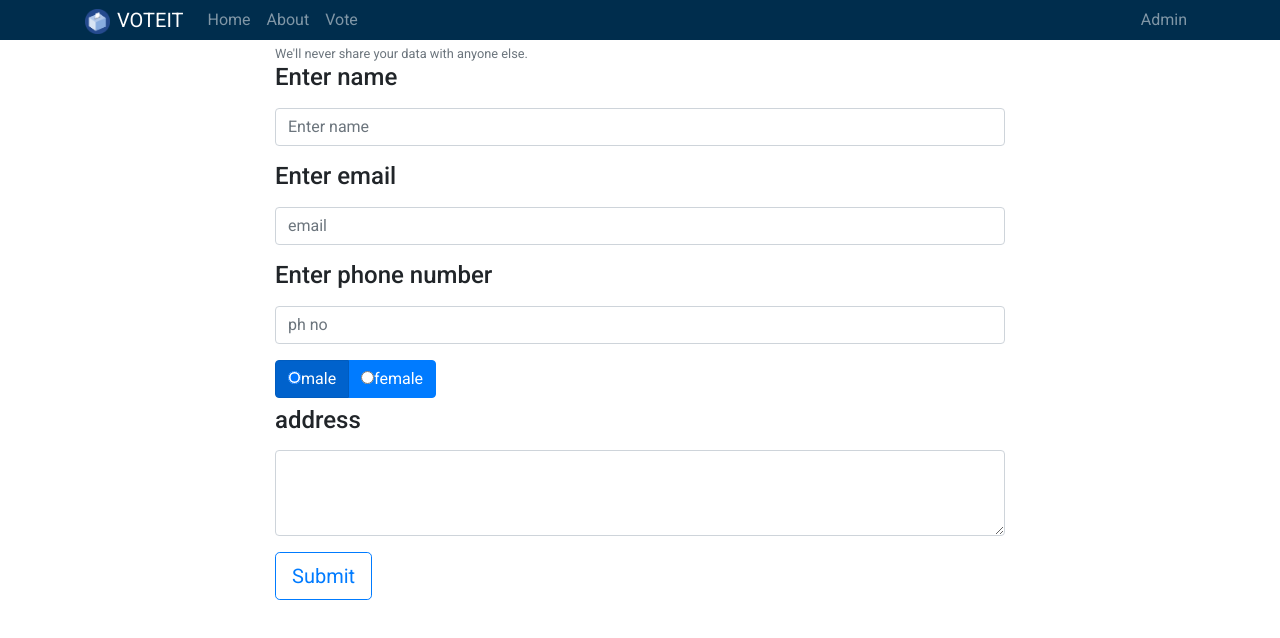
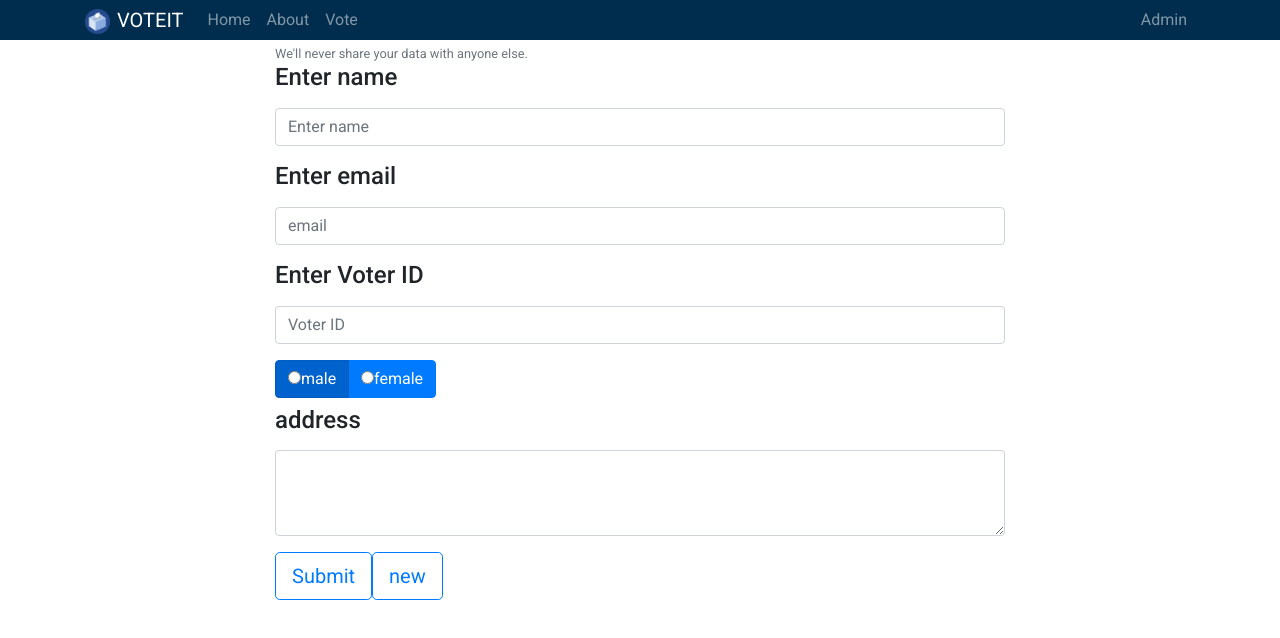
Before and after one commit to kishorenadiger/Blockchain-based-e-voting, an Angular app in the folder front end/voteit/: page /details in a window 1280 px wide. Shown: the top 638 px of the page. Built offline with nearby package versions, Linux system fonts and the light colour scheme.

Commit message:
form module working

```diff
--- a/front end/voteit/src/app/components/getinfoarmy/getinfoarmy.component.html
+++ b/front end/voteit/src/app/components/getinfoarmy/getinfoarmy.component.html
@@ -5,40 +5,43 @@
 
         </div>
         <div class="col-sm-8">
-            <form (ngSubmit)="onSubmit()" >
+            <form #f="ngForm" (ngSubmit)="onSubmit(f)" novalidate>
                 <small id="emailHelp" class="form-text text-muted">We'll never share your data with anyone else.</small>
                 <div class="form-group">
                   <label for="name"><h4>Enter name</h4></label>
-                  <input type="text" (input)="name" class="form-control" id="exampleInputEmail1" aria-describedby="emailHelp" placeholder="Enter name">
+                  <input type="text" name="name"   ngModel required  #first="ngModel"  class="form-control" id="name" aria-describedby="emailHelp" placeholder="Enter name">
                 </div>
                 <div class="form-group">
                   <label for="em"><h4>Enter email</h4></label>
-                  <input type="email" (input)="email" class="form-control" id="em" placeholder="email">
+                  <input type="email"  ngModel name="em" class="form-control" id="em" placeholder="email" >
                 </div>
                 <div class="form-group">
-                    <label for="em"><h4>Enter phone number</h4></label>
-                    <input type="email" (input)="phno" class="form-control" id="em" placeholder="ph no">
+                    <label for="vid"><h4>Enter Voter ID</h4></label>
+                    <input type="text" ngModel name="vid" class="form-control" id="vid" placeholder="Voter ID" >
                 </div>
-                <div class="form-group form-radio" (input)="sex">
+                <div class="form-group form-radio">
                   <div class="btn-group" data-toggle="buttons">
                     <label class="btn btn-primary ">
-                      <input type="radio" name="gen" id="" autocomplete="off" checked>male
+                      <input type="radio" ngModel name="gen" id="" value="male" autocomplete="off" checked>male
                     </label>
                     <label class="btn btn-primary">
-                      <input type="radio" name="gen" id="" autocomplete="off">female
+                      <input type="radio" ngModel name="gen" value="female" id="" autocomplete="off">female
                     </label>
 
                   </div>
                   <div class="form-group">
-                      <label for=""><h4>address</h4></label>
-                      <textarea (input)="addr" class="form-control" name="" id="" rows="3"></textarea>
+                      <label for="addr"><h4>address</h4></label>
+                      <textarea class="form-control" ngModel name="addr" id="addr" rows="3" ></textarea>
                     </div>
                 </div>
-                <button class="btn btn-lg btn-outline-primary" routerLink="/details">Submit</button>
+                <button class="btn btn-lg btn-outline-primary" >Submit</button>
+                <button type="button"class="btn btn-lg btn-outline-primary"  routerLink="/admin">new</button>
               </form>
+               <p *ngIf="onSubmit.valid">Form value: {{ f.value | json }}</p>
+
+
         </div>
         <div class="col-sm-2">
-
         </div>
 
     </div>
--- a/front end/voteit/src/app/components/getinfoarmy/getinfoarmy.component.ts
+++ b/front end/voteit/src/app/components/getinfoarmy/getinfoarmy.component.ts
@@ -1,7 +1,7 @@
 import { Component, OnInit } from '@angular/core';
 import { FormBuilder, FormGroup, Validators } from '@angular/forms';
 import {MatSnackBarModule} from '@angular/material/snack-bar';
-
+import {NgForm} from '@angular/forms';
 @Component({
   selector: 'app-getinfoarmy',
   templateUrl: './getinfoarmy.component.html',
@@ -14,30 +14,17 @@ export class GetinfoarmyComponent implements OnInit {
 
   ngOnInit() {
     this.myForm = this.fb.group({
-
     })
 
   }
 
-  get email() {
-    return this.myForm.get('email');
+  get name() {
+    return this.myForm.get('name');
+
   }
 
-  get name() {
-    return this.myForm.get('name');
-  }
-  get phno() {
-    return this.myForm.get('phno');
-  }
+  onSubmit(f: NgForm){
 
-  get sex() {
-    return this.myForm.get('sex');
-  }
-  get addr() {
-    return this.myForm.get('addr');
-  }
-
- onSubmit(){
    let l=8;
   var text = "";
 var char_list = "ABCDEFGHIJKLMNOPQRSTUVWXYZabcdefghijklmnopqrstuvwxyz0123456789";
@@ -47,7 +34,10 @@ text += char_list.charAt(Math.floor(Math.random() * char_list.length));
 }
 
 
-console.log(text);
+console.log("The Random Id is   "+text);
+window.confirm('Confirm that the email is '+f.value.em) ;
+console.log(f.value);
 
   }
+
 }
```
